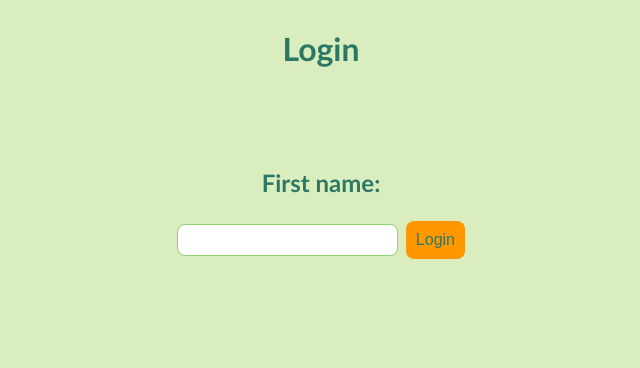
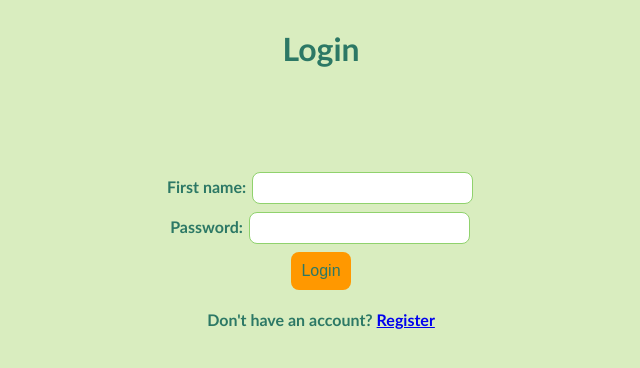
Before and after one commit to qkas/DayLogger, a Node project: template views/login.ejs in a window 1280 px wide. Shown: the top 368 px of the page, without its empty margins (319-959 px from the left). Run offline with Node 20 templates, Linux system fonts and the light colour scheme; the template is opened without the code that fills it: most values are stand-ins (such as "Sample title", 1, 10 or a date in 2020); some libraries are stand-ins or nearby versions.

Commit message:
Added password and "Dont have an account?"

```diff
--- a/views/login.ejs
+++ b/views/login.ejs
@@ -11,12 +11,19 @@
 <body>
     <div class="wrapper">
         <h1>Login</h1>
-        <h2>First name:</h2>
         <form action="/daily" method="GET">
-            <input type="text" id="fname" name="fname">
+            <div class="form-group">
+                <label for="fname">First name:</label>
+                <input type="text" id="fname" name="fname" required>
+            </div>
+            <div class="form-group">
+                <label for="password">Password:</label>
+                <input type="password" id="password" name="password" required>
+            </div>
             <button type="submit">Login</button>
         </form>
         <div class="alert"><%= data.alert %></div>
+        <p>Don't have an account? <a href="/register.ejs">Register</a></p>
     </div>
 </body>
 </html>
```
